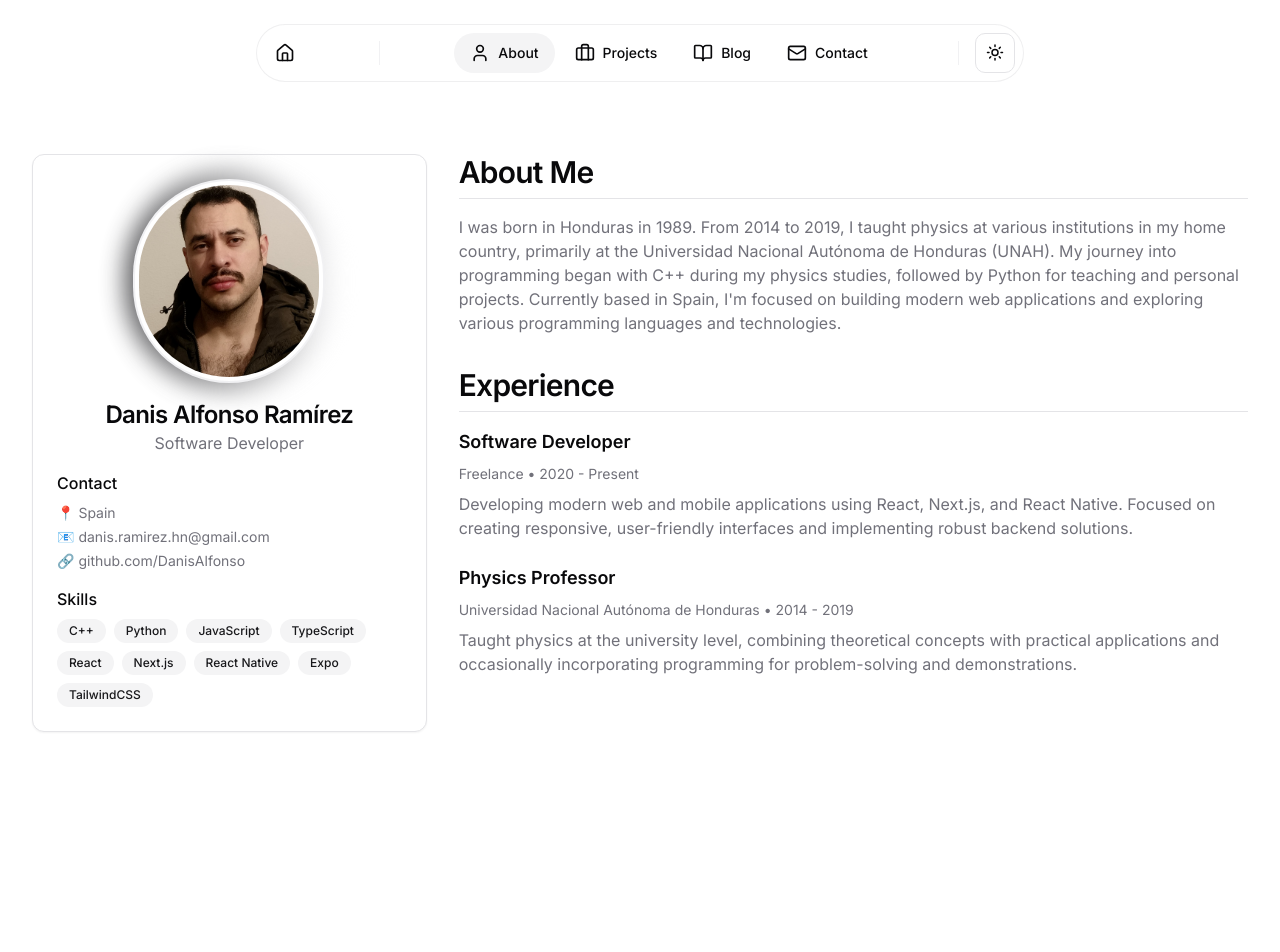
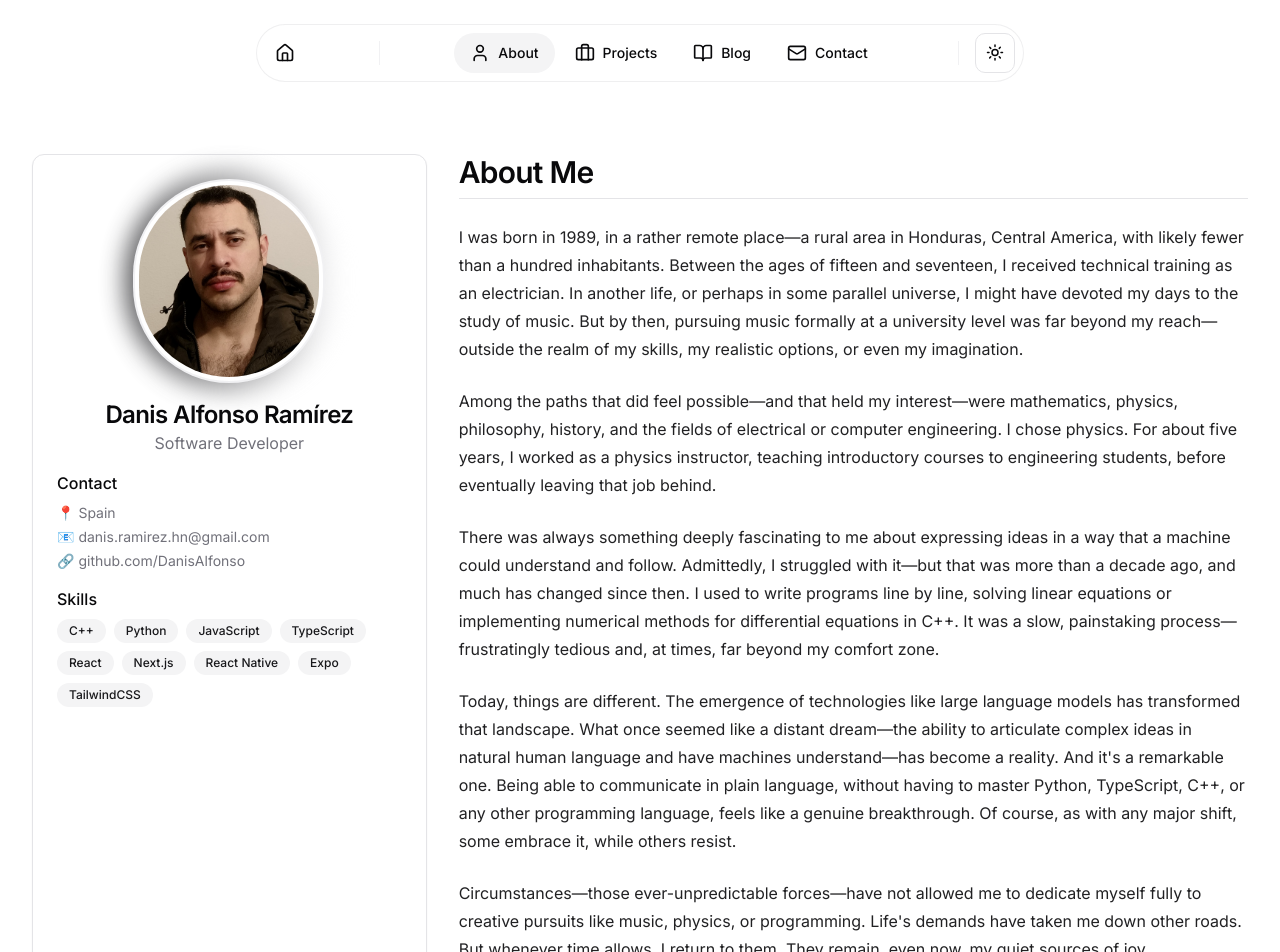
Before and after one commit to DanisAlfonso/personal, a Next.js app: page /about in a window 1280 px wide. Shown: the top 952 px of the page. Before the commit the page ends 800 px from the top, so only its background shows below. Built offline with nearby package versions, Linux system fonts and the light colour scheme.

Commit message:
update bio

```diff
--- a/src/app/about/page.tsx
+++ b/src/app/about/page.tsx
@@ -75,14 +75,31 @@ export default function About() {
 
             {/* Main Content */}
             <motion.div variants={fadeInUp} className="space-y-8">
-              <section className="space-y-4">
+              <section className="space-y-6">
                 <h2 className="h2">About Me</h2>
-                <p className="text-muted-foreground">
-                  I was born in Honduras in 1989. From 2014 to 2019, I taught physics at various institutions in my home country,
-                  primarily at the Universidad Nacional Autónoma de Honduras (UNAH). My journey into programming began with C++
-                  during my physics studies, followed by Python for teaching and personal projects. Currently based in Spain,
-                  I&apos;m focused on building modern web applications and exploring various programming languages and technologies.
-                </p>
+                <div className="prose prose-gray dark:prose-invert max-w-none">
+                  <div className="space-y-6 text-base leading-7 text-foreground/90">
+                    <p>
+                      I was born in 1989, in a rather remote place—a rural area in Honduras, Central America, with likely fewer than a hundred inhabitants. Between the ages of fifteen and seventeen, I received technical training as an electrician. In another life, or perhaps in some parallel universe, I might have devoted my days to the study of music. But by then, pursuing music formally at a university level was far beyond my reach—outside the realm of my skills, my realistic options, or even my imagination.
+                    </p>
+
+                    <p>
+                      Among the paths that did feel possible—and that held my interest—were mathematics, physics, philosophy, history, and the fields of electrical or computer engineering. I chose physics. For about five years, I worked as a physics instructor, teaching introductory courses to engineering students, before eventually leaving that job behind.
+                    </p>
+
+                    <p>
+                      There was always something deeply fascinating to me about expressing ideas in a way that a machine could understand and follow. Admittedly, I struggled with it—but that was more than a decade ago, and much has changed since then. I used to write programs line by line, solving linear equations or implementing numerical methods for differential equations in C++. It was a slow, painstaking process—frustratingly tedious and, at times, far beyond my comfort zone.
+                    </p>
+
+                    <p>
+                      Today, things are different. The emergence of technologies like large language models has transformed that landscape. What once seemed like a distant dream—the ability to articulate complex ideas in natural human language and have machines understand—has become a reality. And it&apos;s a remarkable one. Being able to communicate in plain language, without having to master Python, TypeScript, C++, or any other programming language, feels like a genuine breakthrough. Of course, as with any major shift, some embrace it, while others resist.
+                    </p>
+
+                    <p>
+                      Circumstances—those ever-unpredictable forces—have not allowed me to dedicate myself fully to creative pursuits like music, physics, or programming. Life&apos;s demands have taken me down other roads. But whenever time allows, I return to them. They remain, even now, my quiet sources of joy.
+                    </p>
+                  </div>
+                </div>
               </section>
 
               <section className="space-y-4">
--- a/src/app/page.tsx
+++ b/src/app/page.tsx
@@ -31,13 +31,18 @@ export default function Home() {
               alt="Danis Ramírez"
               onOpenPreview={() => setIsImagePreviewOpen(true)}
             />
-            <div className="space-y-2">
+            <div className="space-y-4">
               <h1 className="h1 bg-gradient-to-br from-foreground to-foreground/70 bg-clip-text text-3xl md:text-4xl lg:text-5xl text-transparent">
                 Danis Ramírez
               </h1>
               <h2 className="text-xl md:text-2xl font-semibold text-muted-foreground">
                 Software Developer
               </h2>
+              <p className="max-w-2xl text-base md:text-lg text-muted-foreground/90 leading-relaxed">
+                Born in rural Honduras, former physics professor turned software developer.
+                Fascinated by the intersection of human language and machine understanding,
+                I craft digital solutions while exploring the evolving landscape of AI-assisted development.
+              </p>
               <AnimatedText />
             </div>
             <SocialLinks />
```
